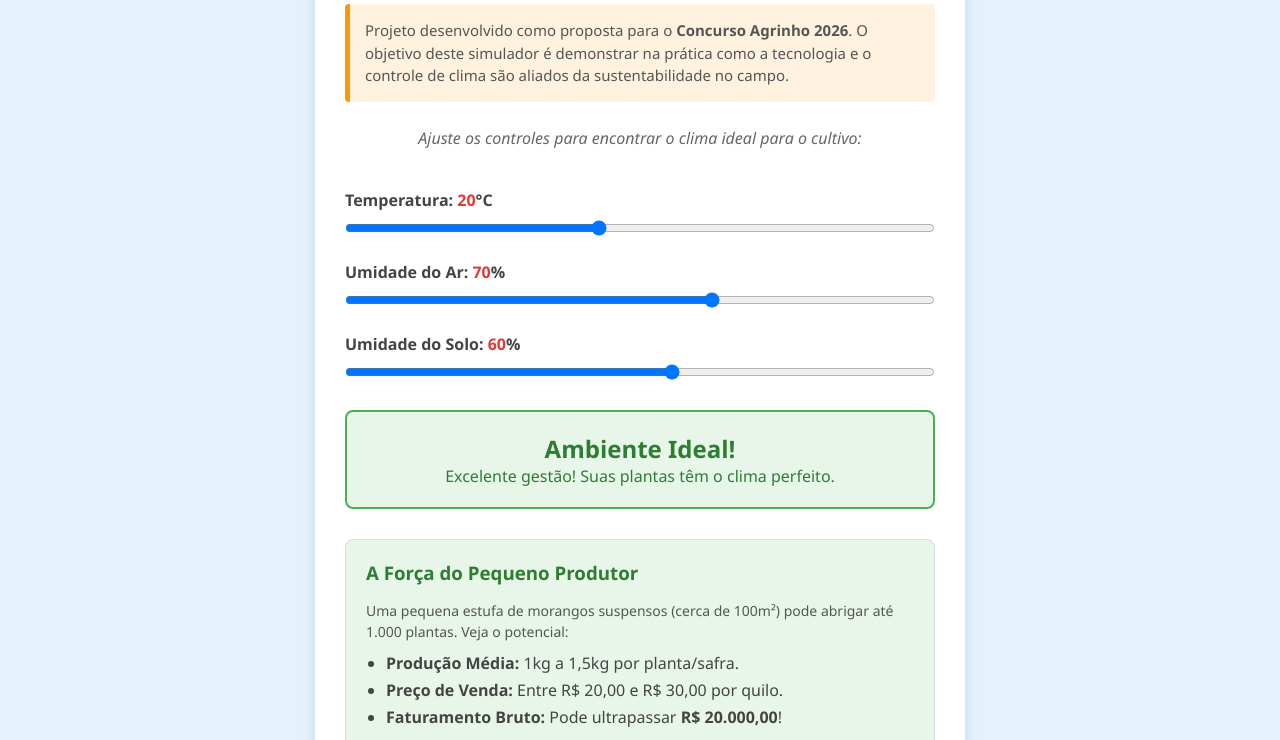
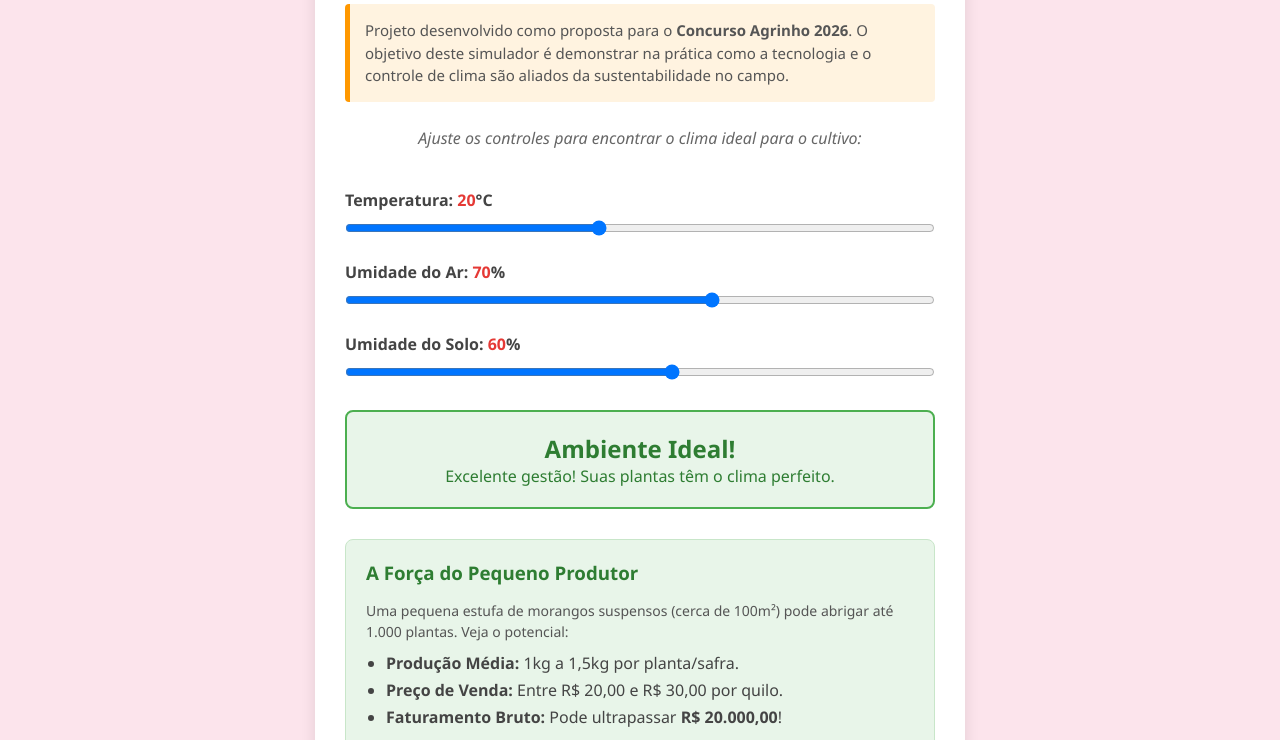
Before and after one commit to ProfAleB/forma-o-agrinho-2026, a plain HTML site: page index.html in a window 1280 px wide. Shown: the part 176-916 px from the top of the page. Drawn offline with Linux system fonts and the light colour scheme.

Commit message:
teste agente ia 2

```diff
--- a/style.css
+++ b/style.css
@@ -6,7 +6,7 @@
 }
 
 body {
-    background-color: #e3f2fd;
+    background-color: #fce4ec;
     color: #333;
     display: flex;
     flex-direction: column;
```
